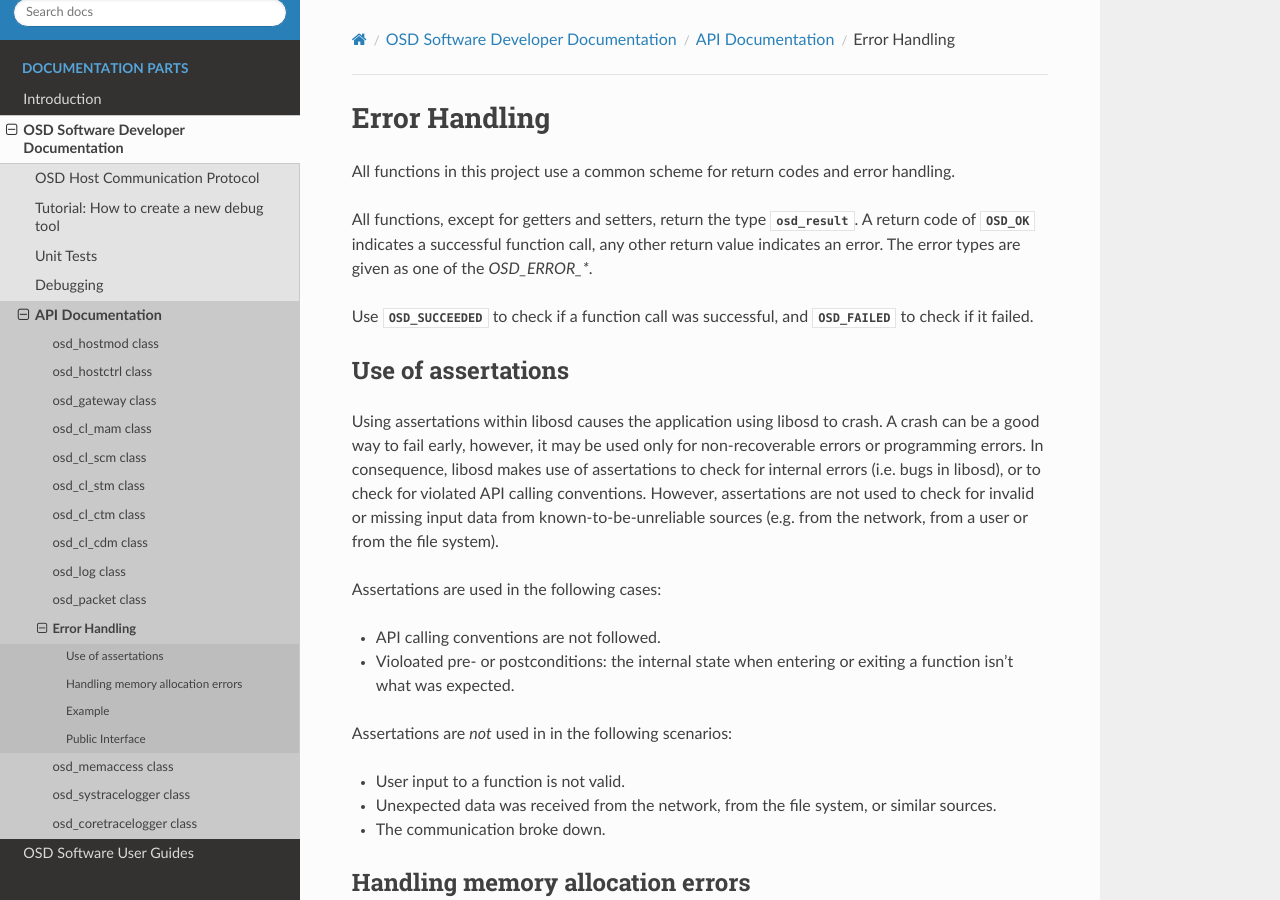
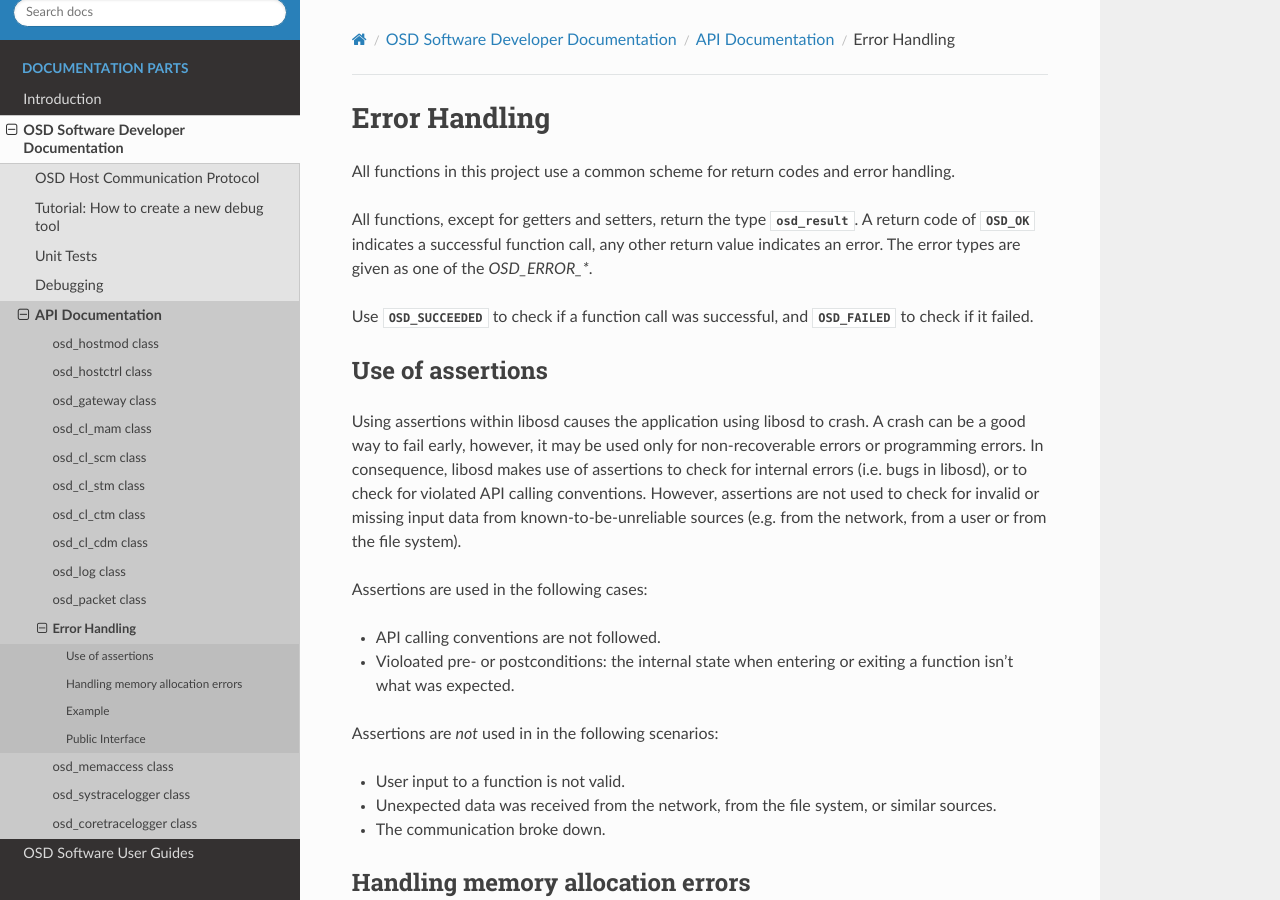
Before and after one commit to opensocdebug/osd-sw, a Sphinx documentation site: the page built from doc/02_developer/api/libosd/errorhandling.rst, in a window 1280 px wide and 900 px high. Built offline with Sphinx 7.4.7 and the Read the Docs theme 2.0.0, drawn with Linux system fonts in a browser that asks for light colours.

Commit message:
Docs: Fix spelling mistake

```diff
--- a/doc/02_developer/api/libosd/errorhandling.rst
+++ b/doc/02_developer/api/libosd/errorhandling.rst
@@ -9,19 +9,19 @@ The error types are given as one of the `OSD_ERROR_*`.
 
 Use :c:macro:`OSD_SUCCEEDED` to check if a function call was successful, and :c:macro:`OSD_FAILED` to check if it failed.
 
-Use of assertations
-^^^^^^^^^^^^^^^^^^^
-Using assertations within libosd causes the application using libosd to crash.
+Use of assertions
+^^^^^^^^^^^^^^^^^
+Using assertions within libosd causes the application using libosd to crash.
 A crash can be a good way to fail early, however, it may be used only for non-recoverable errors or programming errors.
-In consequence, libosd makes use of assertations to check for internal errors (i.e. bugs in libosd), or to check for violated API calling conventions.
-However, assertations are not used to check for invalid or missing input data from known-to-be-unreliable sources (e.g. from the network, from a user or from the file system).
+In consequence, libosd makes use of assertions to check for internal errors (i.e. bugs in libosd), or to check for violated API calling conventions.
+However, assertions are not used to check for invalid or missing input data from known-to-be-unreliable sources (e.g. from the network, from a user or from the file system).
 
-Assertations are used in the following cases:
+Assertions are used in the following cases:
 
 - API calling conventions are not followed.
 - Violoated pre- or postconditions: the internal state when entering or exiting a function isn't what was expected.
 
-Assertations are *not* used in in the following scenarios:
+Assertions are *not* used in in the following scenarios:
 
 - User input to a function is not valid.
 - Unexpected data was received from the network, from the file system, or similar sources.
```
